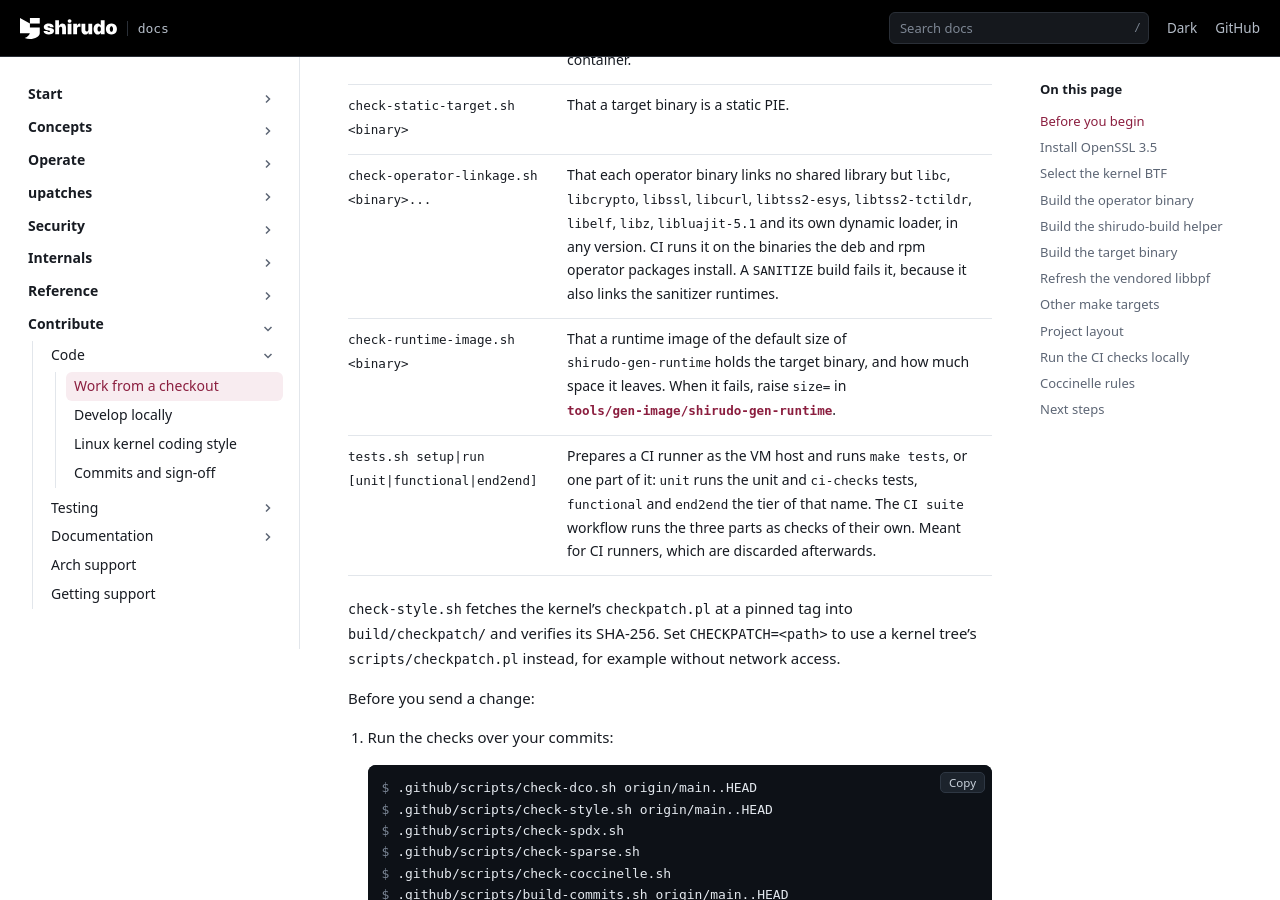
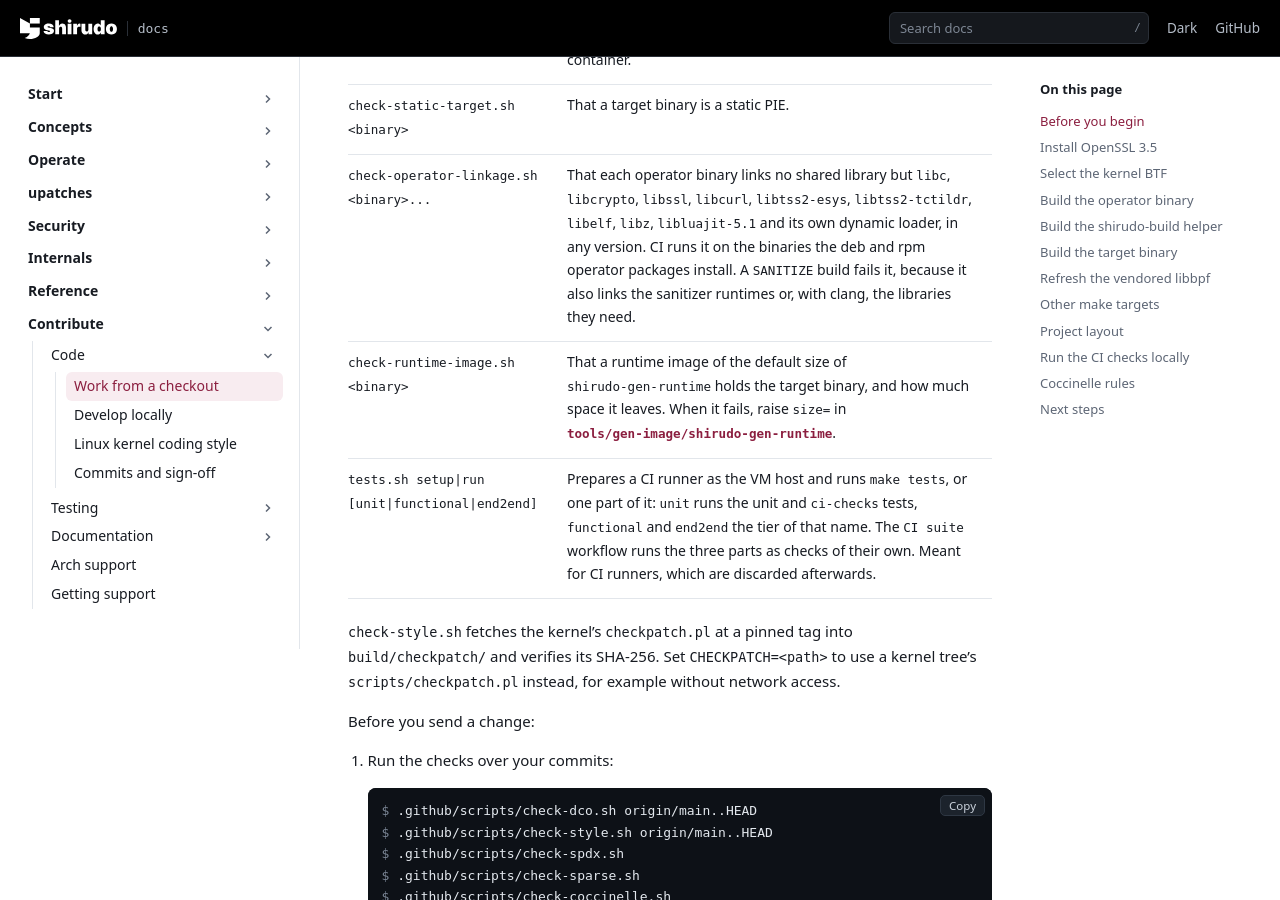
Before and after one commit to AliBashaSY/shirudo, a Sphinx documentation site: the page built from Documentation/contribute/code/developer-guide.rst, in a window 1280 px wide and 900 px high, scrolled down 8749 px. Built offline with Sphinx 7.4.7, drawn with Linux system fonts in a browser that asks for light colours; pages that are not in the unit, such as notebooks, are missing from menus.

Commit message:
testing: skip t0007's binary case for a clang sanitized build too
t0007 checks the operator binaries only when they are not sanitized,
and took a sanitized build to be one that needs libasan or libubsan.
gcc links the sanitizer runtimes as libraries of their own, but clang
links them into the binary and adds what they need instead: libm,
libresolv and libgcc_s. The clang leg of the sanitizer job therefore ran
the case and failed it.

Tell a sanitized build by the runtime's __asan_ and __ubsan_ symbols,
which either compiler leaves in the binary, and let the case print what
the check refuses, so that a failure names the library.

Fixes: ddc501a8dbe3 ("ci: refuse operator binaries that link a library outside the list")
Signed-off-by: Daniel Borkmann <daniel@iogearbox.net>

```diff
--- a/Documentation/contribute/code/developer-guide.rst
+++ b/Documentation/contribute/code/developer-guide.rst
@@ -466,7 +466,8 @@ the commit at ``HEAD`` alone without them.
        ``libtss2-tctildr``, ``libelf``, ``libz``, ``libluajit-5.1`` and
        its own dynamic loader, in any version. CI runs it on the binaries
        the deb and rpm operator packages install. A ``SANITIZE`` build
-       fails it, because it also links the sanitizer runtimes.
+       fails it, because it also links the sanitizer runtimes or, with
+       clang, the libraries they need.
    * - ``check-runtime-image.sh <binary>``
      - That a runtime image of the default size of
        ``shirudo-gen-runtime`` holds the target binary, and how much
```
Also changed, not shown: 1 other file.
